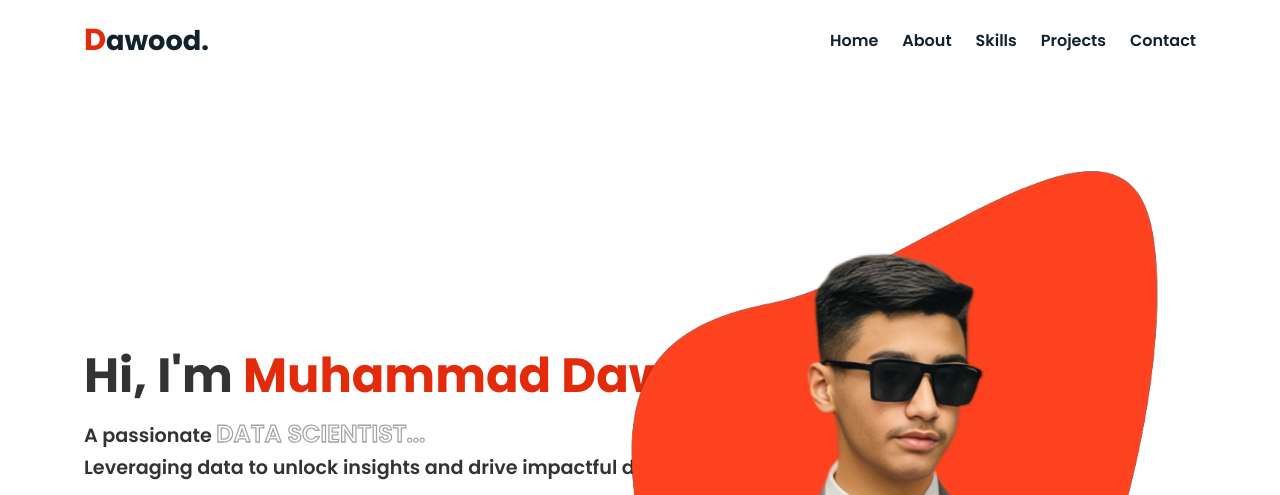
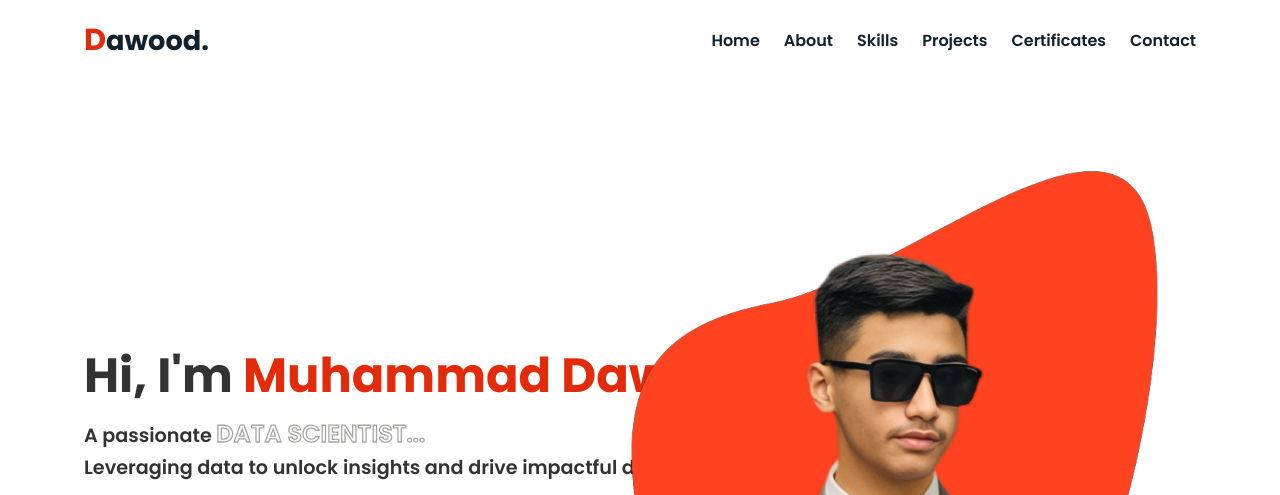
Before and after one commit to muhammadmoria/Portfolio-, a plain HTML site: page index.html in a window 1280 px wide. Shown: the top 495 px of the page. Drawn offline with Linux system fonts and the light colour scheme.

Commit message:
Update index.html

```diff
--- a/index.html
+++ b/index.html
@@ -18,6 +18,7 @@
                     <li><a href="#about">About</a></li>
                     <li><a href="#skills">Skills</a></li>
                     <li><a href="#projects">Projects</a></li>
+                    <li><a href="gallery.html">Certificates</a></li>
                     <li><a href="#contact">Contact</a></li>
                 </ul>
                 <div class="hamburger">
```
